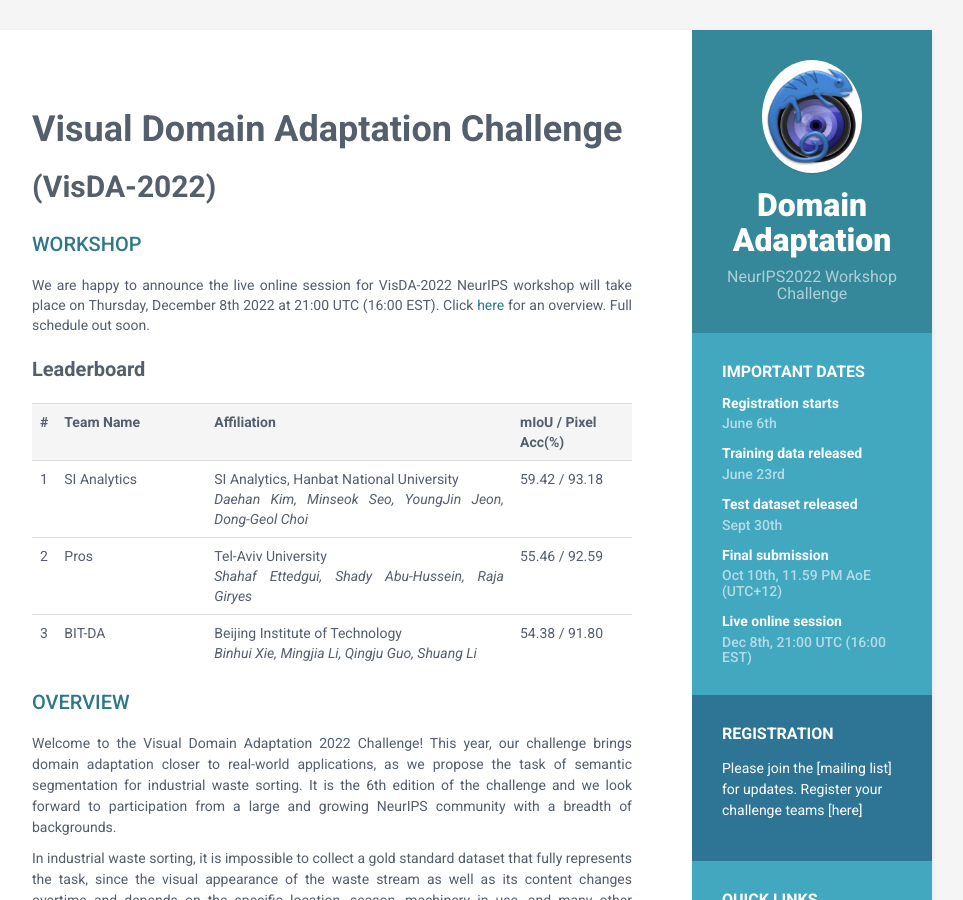
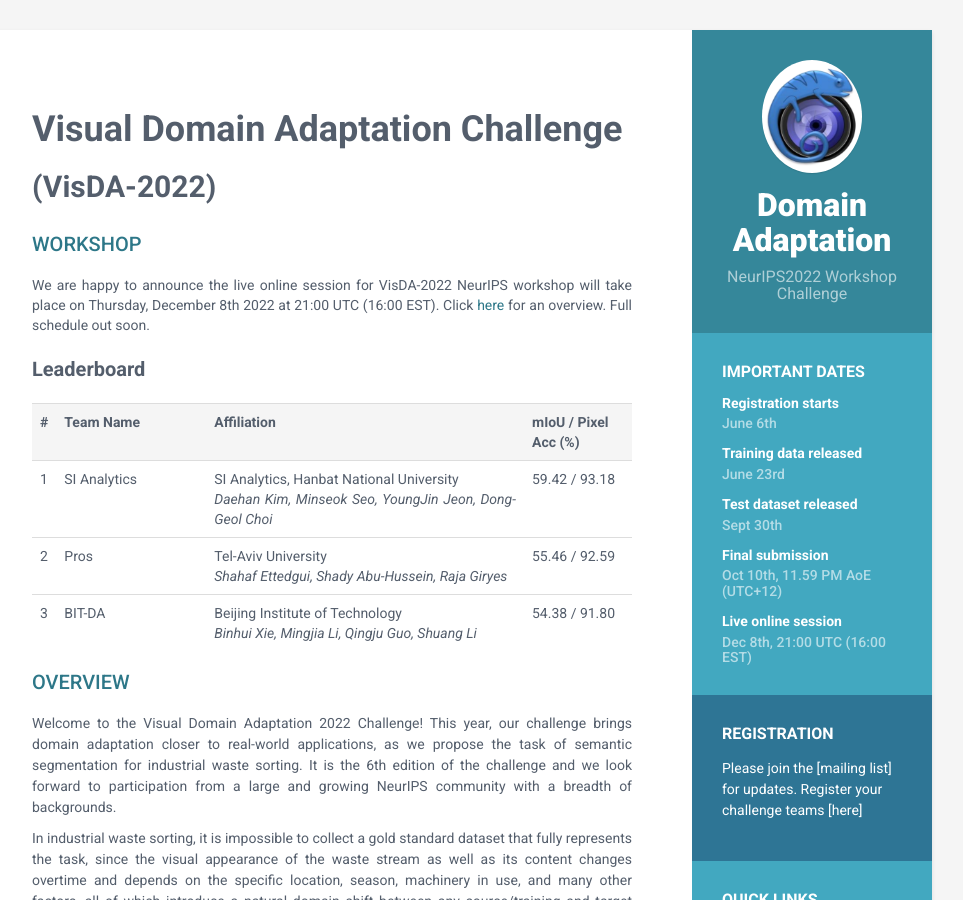
Before and after one commit to VisionLearningGroup/visda-2022, a Jekyll site: the page built from index.html, in a window 1280 px wide and 900 px high. Shown: the whole window, without its empty margins (188-1151 px from the left). Built offline with Jekyll 4.4.1, drawn with Linux system fonts in a browser that asks for light colours.

Commit message:
changing width again

```diff
--- a/index.html
+++ b/index.html
@@ -36,7 +36,7 @@
     <th width='3%'>#</th>
     <th width='25%'>Team Name</th>
     <th>Affiliation</th>
-    <th width='20%'>mIoU / Pixel Acc(%)</th>
+    <th width='18%'>mIoU / Pixel Acc (%)</th>
   </tr>
   <tr>
     <td> 1 </td>
```
